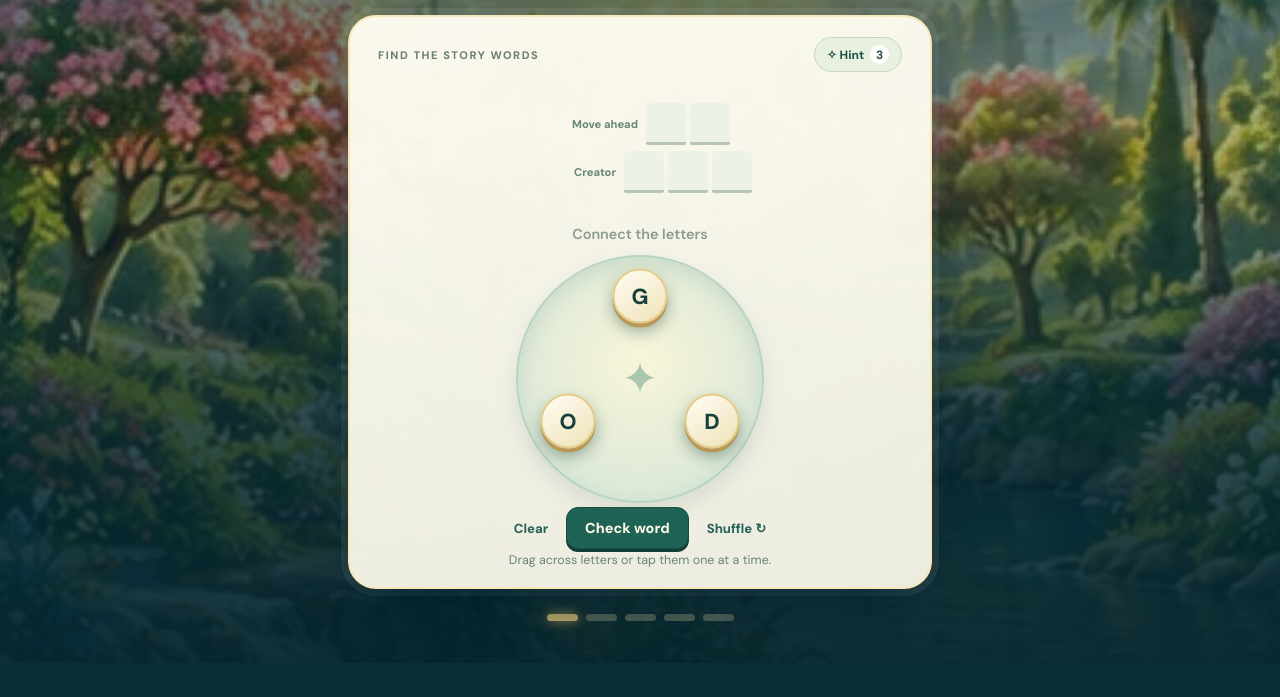
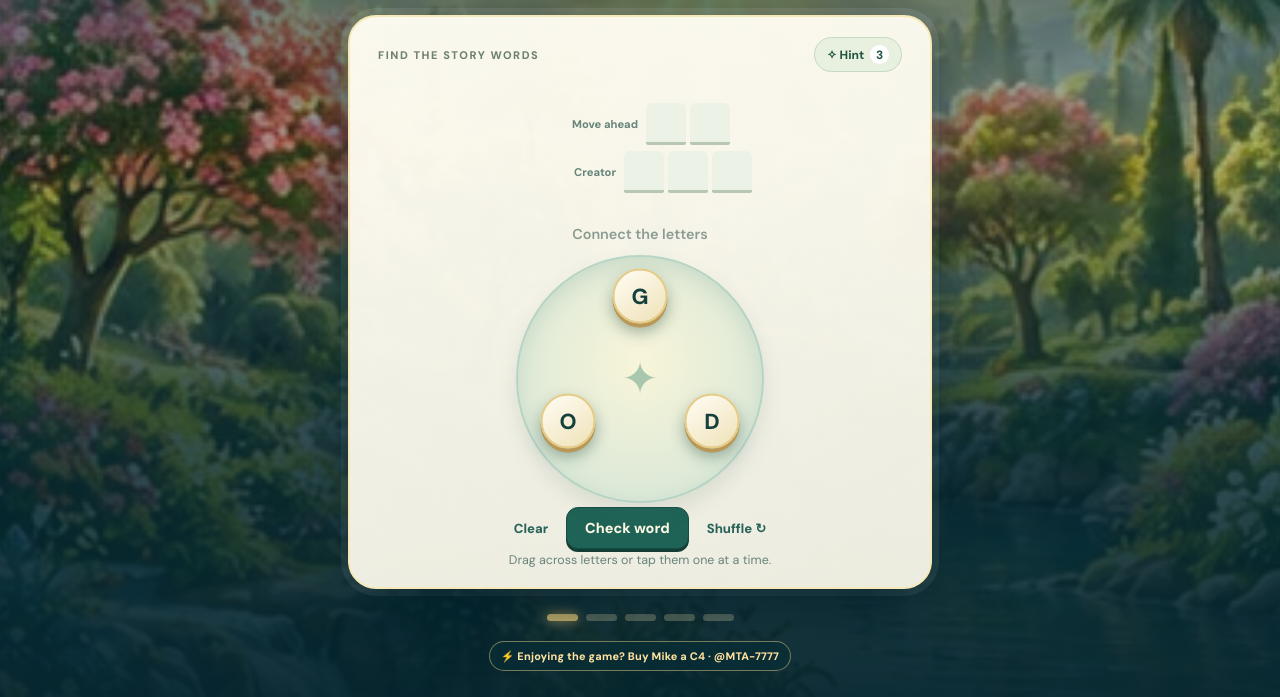
Before and after one commit to crownofthornsworship/word-of-life, a plain HTML site: page index.html in a window 1280 px wide. Shown: the part 199-896 px from the top of the page. Before the commit the page ends 862 px from the top, so only its background shows below. Drawn offline with Linux system fonts and the light colour scheme.

Commit message:
Add subtle Buy Mike a C4 Venmo footer

```diff
--- a/index.html
+++ b/index.html
@@ -18,7 +18,7 @@
   <meta name="twitter:image" content="https://crownofthornsworship.github.io/word-of-life/og.png">
   <link rel="icon" href="favicon.svg" type="image/svg+xml">
   <link rel="stylesheet" href="styles.css">
-</head>
+<style>.c4-tip{display:flex;width:max-content;max-width:100%;margin:10px auto 4px;padding:7px 11px;border:1px solid #d8c17b88;border-radius:999px;background:#092e36b8;color:#ffe1a0;text-decoration:none;font-size:.68rem;font-weight:800;letter-spacing:.02em;backdrop-filter:blur(5px)}.c4-tip:hover{background:#123f45;border-color:#ffe1a0}</style></head>
 <body>
   <div class="game" id="game">
     <div class="scenery" id="scenery" aria-hidden="true"></div>
@@ -38,7 +38,7 @@
         <div class="puzzle-actions"><button id="clearBtn" type="button">Clear</button><button id="submitBtn" type="button">Check word</button><button id="shuffleBtn" type="button">Shuffle ↻</button></div>
         <p id="feedback" class="feedback" role="status" aria-live="polite">Drag across letters or tap them one at a time.</p>
       </section>
-      <div class="bottom-progress" id="bottomProgress" aria-label="Chapter progress"></div>
+      <div class="bottom-progress" id="bottomProgress" aria-label="Chapter progress"></div><a class="c4-tip" href="https://venmo.com/u/MTA-7777" target="_blank" rel="noopener" aria-label="Buy Mike a C4 on Venmo">⚡ Enjoying the game? Buy Mike a C4 · @MTA-7777</a>
     </main>
   </div>
   <div id="overlay" class="overlay hidden" role="dialog" aria-modal="true" aria-labelledby="overlayTitle">
```
